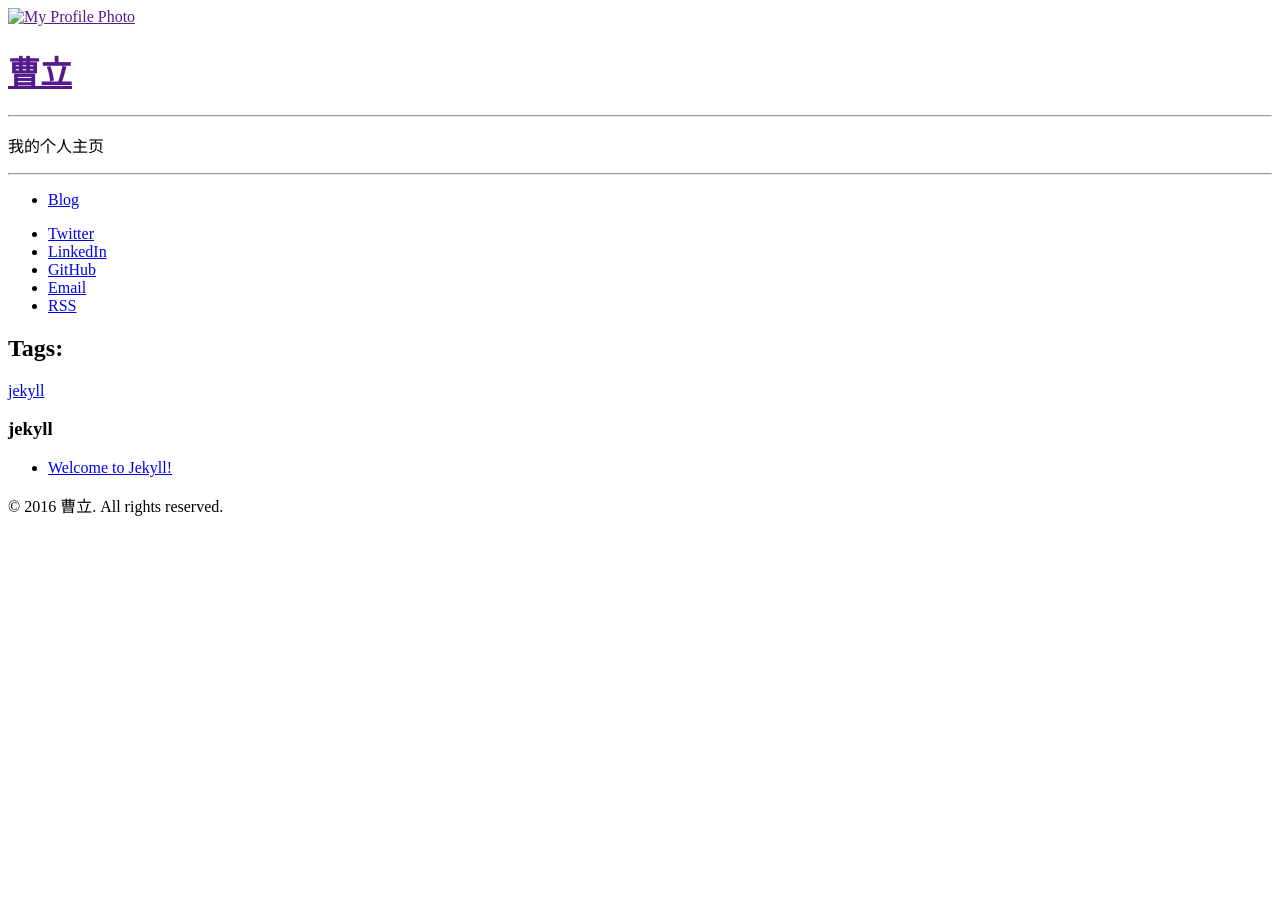
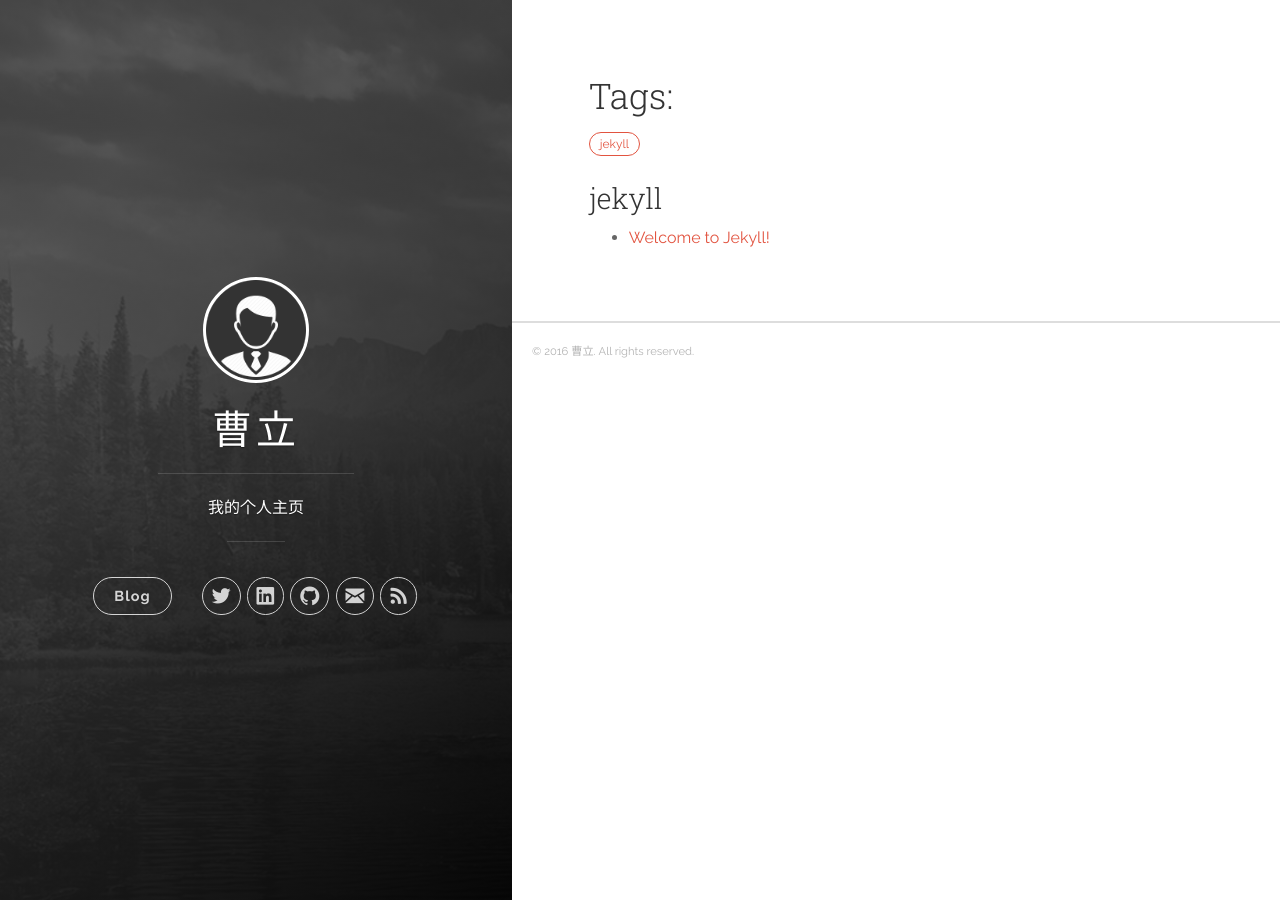
Before and after one commit to cuiyixiao/cyxblog, a Jekyll site: the page built from tags.md, in a window 1280 px wide. Built offline with Jekyll 4.4.1, drawn with Linux system fonts in a browser that asks for light colours; nearby versions of some CDN libraries; some of the changed lines change nothing that is shown.

Commit message:
right some wrongs

```diff
--- a/_config.yml
+++ b/_config.yml
@@ -1,9 +1,9 @@
 # Site settings
 title: 曹立
 description: '我的个人主页'
-url: ''
+url: 'Irving_cl.github.io'
 #'http://joshgerdes.com/jekyll-uno'
-baseurl: ''
+baseurl: '/'
 # google_analytics: 'UA-XXXXXX-X'
 
 author:
```
